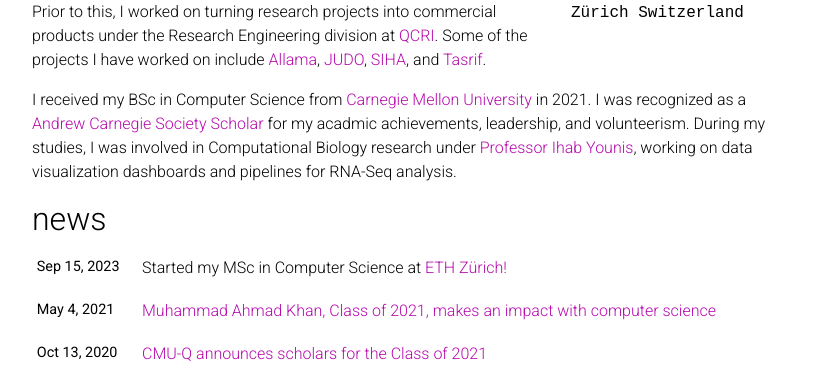
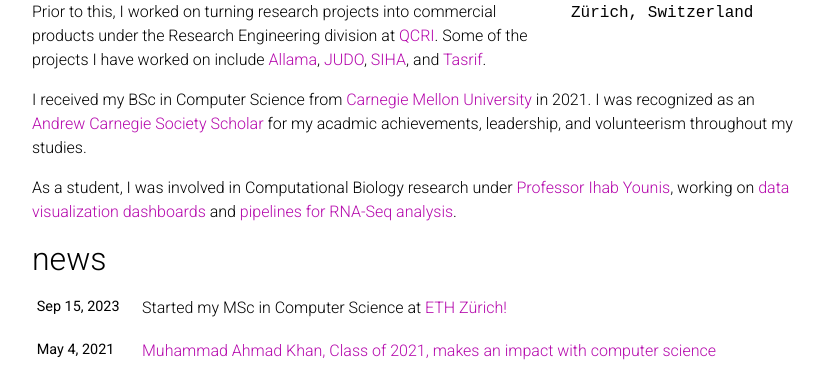
Before and after one commit to mak2508/portfolio-page, a Jekyll site: the page built from _pages/about.md, in a window 1280 px wide, cut to the strip 304-674 px from the top of the page. Shown: the whole strip, without its empty margins (223-1047 px from the left). Built offline with Jekyll 4.4.1, drawn with Linux system fonts in a browser that asks for light colours; comment, search, counter and statistics services are not loaded; a style sheet for code colours, icons or effects is not loaded.

Commit message:
Update about page

```diff
--- a/_pages/about.md
+++ b/_pages/about.md
@@ -9,7 +9,7 @@
   image: profile_pic.jpeg
   image_circular: false # crops the image to make it circular
   address: >
-    <p>Zürich Switzerland</p>
+    <p>Zürich, Switzerland</p>
 
 news: true  # includes a list of news items
 selected_papers: false # includes a list of papers marked as "selected={true}"
@@ -22,5 +22,6 @@
 
 Prior to this, I worked on turning research projects into commercial products under the Research Engineering division at [QCRI](https://www.hbku.edu.qa/en/qcri/). Some of the projects I have worked on include [Allama](/projects/allama/), [JUDO](/projects/allama/), [SIHA](/projects/siha/), and [Tasrif](/projects/tasrif/).
 
-I received my BSc in Computer Science from [Carnegie Mellon University](https://www.cs.cmu.edu/) in 2021. I was recognized as a [Andrew Carnegie Society Scholar](https://www.cmu.edu/engage/give/donor-recognition/andrew-carnegie-society/acs-scholars.html) for my acadmic achievements, leadership, and volunteerism.
-During my studies, I was involved in Computational Biology research under [Professor Ihab Younis](https://www.cmu.edu/bio/people/faculty/younis.html), working on data visualization dashboards and pipelines for RNA-Seq analysis.
+I received my BSc in Computer Science from [Carnegie Mellon University](https://www.cs.cmu.edu/) in 2021. I was recognized as an [Andrew Carnegie Society Scholar](https://www.cmu.edu/engage/give/donor-recognition/andrew-carnegie-society/acs-scholars.html) for my acadmic achievements, leadership, and volunteerism throughout my studies.
+
+As a student, I was involved in Computational Biology research under [Professor Ihab Younis](https://www.cmu.edu/bio/people/faculty/younis.html), working on [data visualization dashboards](https://github.com/YounisLab/genome-db) and [pipelines for RNA-Seq analysis](https://github.com/YounisLab/rnaseq-pipeline).
```
